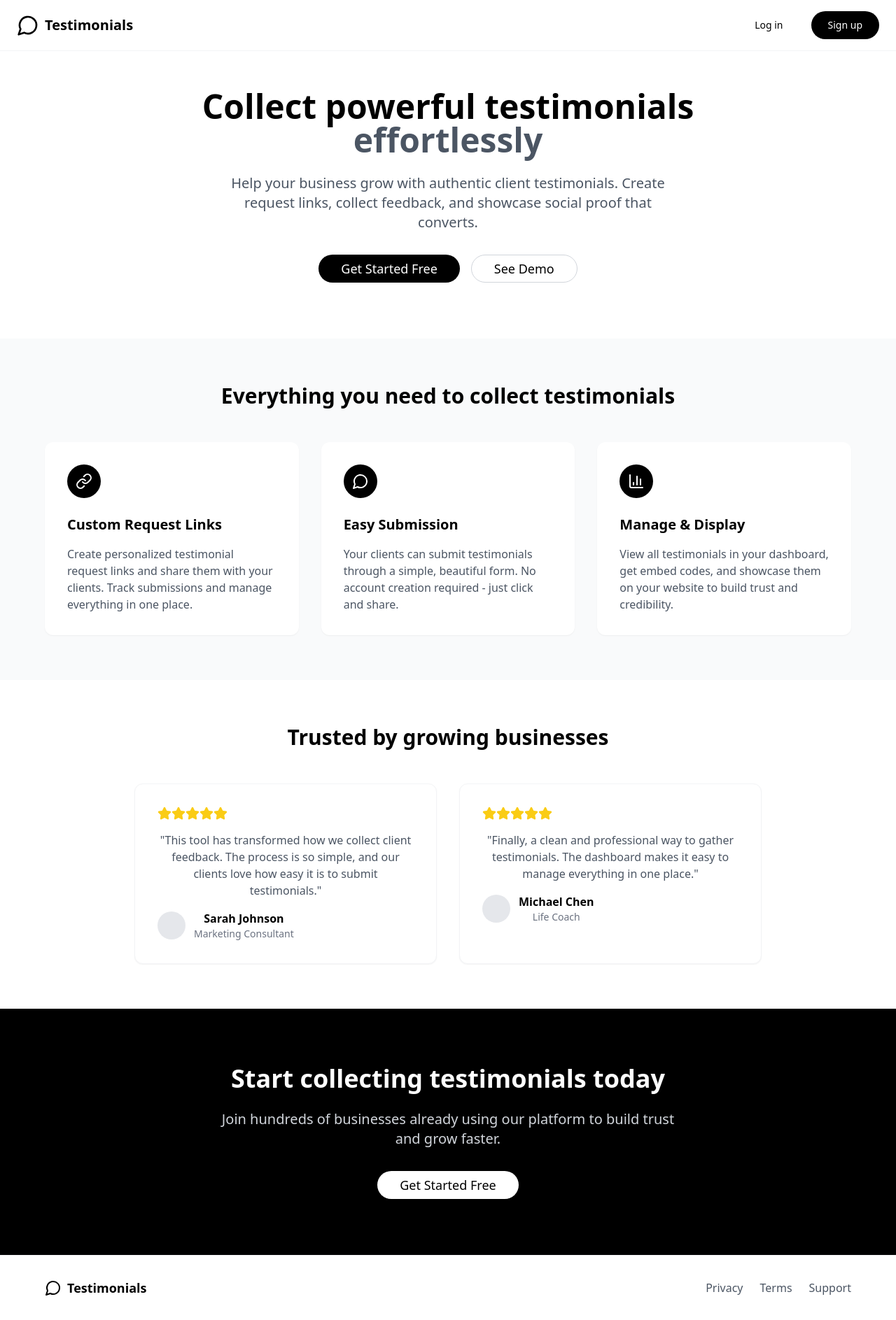
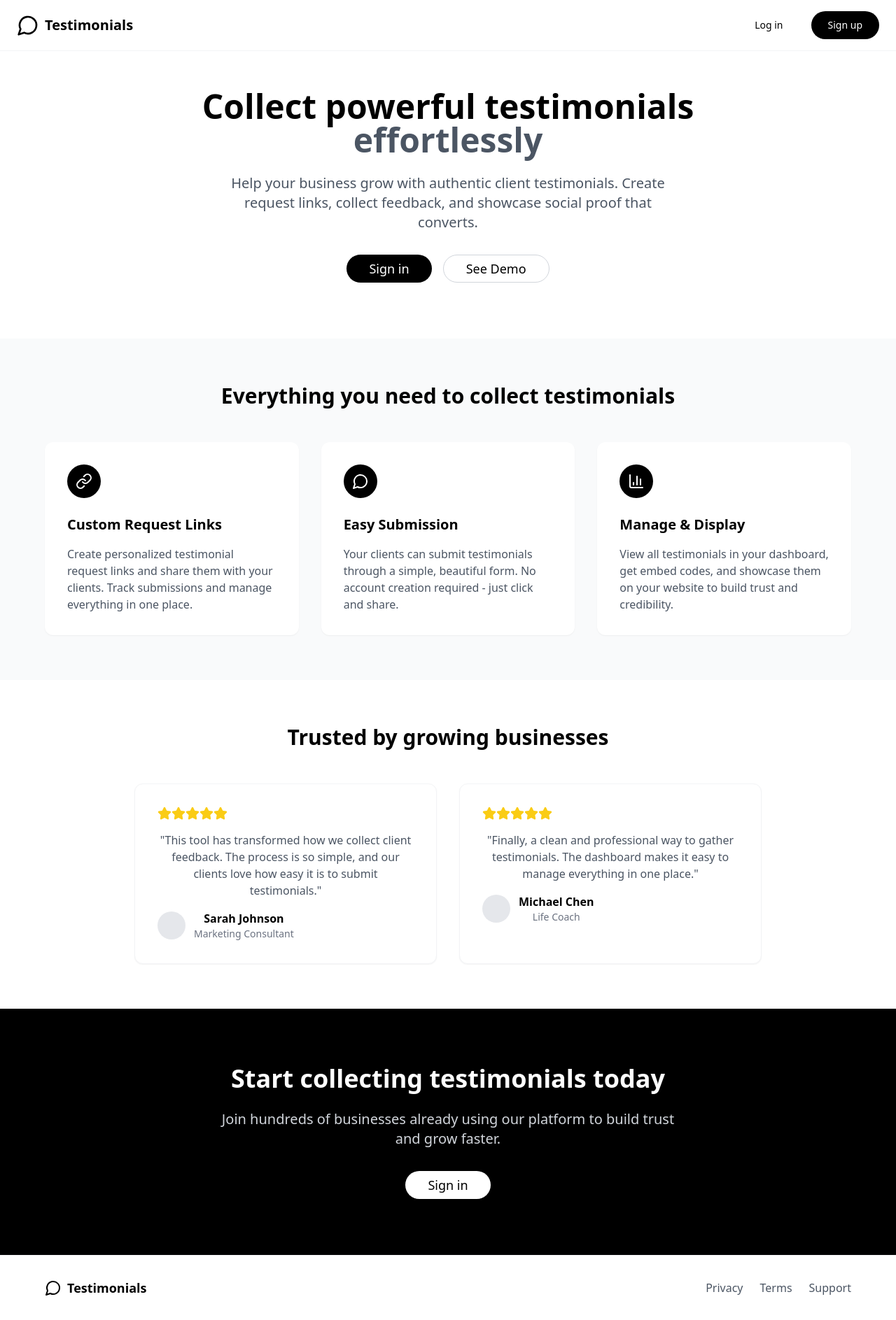
Before and after one commit to shukriwardi/proofcollector-, a React (Vite) app: page / in a window 1280 px wide. Shown: the whole page at 70% size. Built offline with nearby package versions, Linux system fonts and the light colour scheme.

Commit message:
Fix: Rename "Get Started" button and update link
Renamed the "Get Started" button on the welcome page to "Sign In" and updated its link to the sign in page.

```diff
--- a/src/pages/Index.tsx
+++ b/src/pages/Index.tsx
@@ -40,7 +40,7 @@ const Index = () => {
         <div className="flex flex-col sm:flex-row gap-4 justify-center items-center animate-fade-in">
           <RouterLink to="/login">
             <Button className="bg-black text-white hover:bg-gray-800 rounded-full px-8 py-3 text-lg">
-              Get Started Free
+              Sign in
             </Button>
           </RouterLink>
           <RouterLink to="/login">
@@ -152,7 +152,7 @@ const Index = () => {
         </p>
         <RouterLink to="/login">
           <Button className="bg-white text-black hover:bg-gray-100 rounded-full px-8 py-3 text-lg">
-            Get Started Free
+            Sign in
           </Button>
         </RouterLink>
       </section>
```
